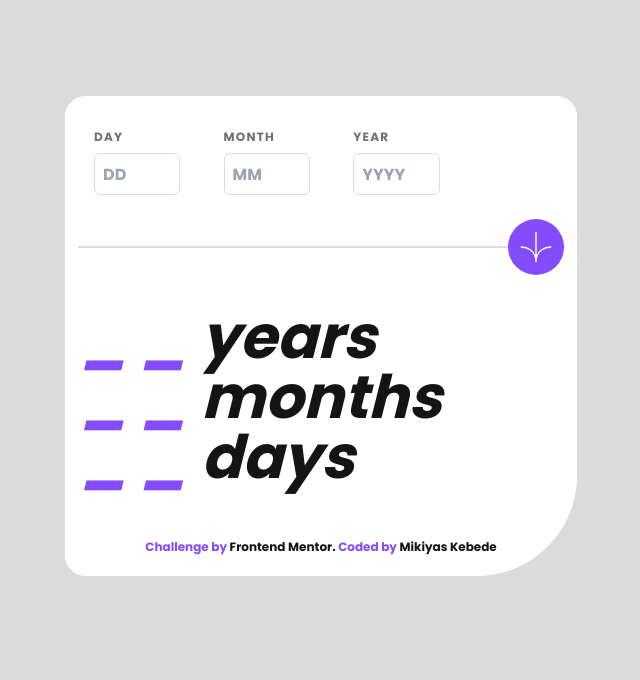
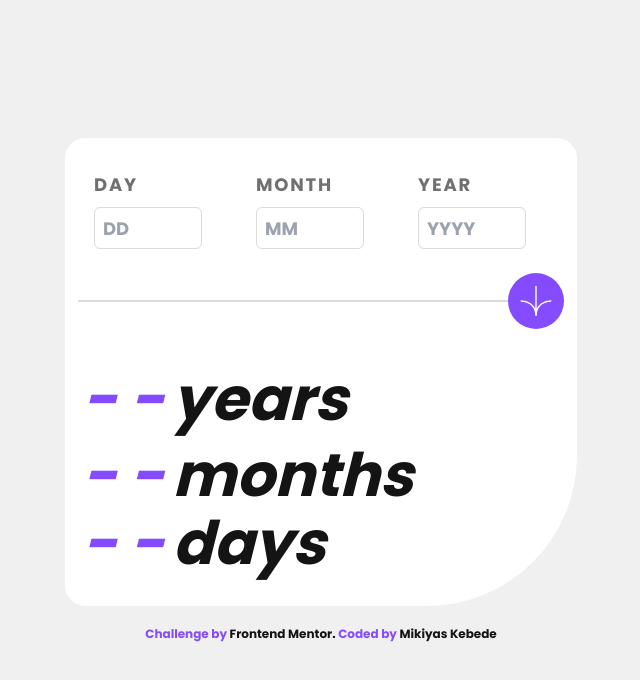
Before and after one commit to Miki0035/vue-age-calculator-app, a Vue app: page / in a window 1280 px wide. Shown: the top 680 px of the page, without its empty margins (319-959 px from the left). Built offline with nearby package versions, Linux system fonts and the light colour scheme.

Commit message:
fixed issues from feedback

```diff
--- a/src/App.vue
+++ b/src/App.vue
@@ -1,13 +1,15 @@
 <template>
-  <article class="bg-lightGrey w-full h-screen flex justify-center items-center">
+  <section
+    class="bg-offWhite w-full h-screen flex flex-col justify-center items-center"
+  >
     <div
-      class="bg-white absolute top-24 rounded-br-[100px] rounded-t-[20px] rounded-bl-[20px] flex flex-col border border-white items-center mx-2 w-full w-96 sm:w-3/5 lg:w-2/5"
+      class="bg-white rounded-br-[100px] rounded-t-[20px] rounded-bl-[20px] flex flex-col border border-white items-center mx-2 w-5/6 sm:w-3/5 lg:w-2/5 lg:rounded-br-[150px]"
     >
       <form
         @submit.prevent="handleSubmit"
         class="flex flex-col justify-center w-full py-5 px-3"
       >
-        <div class="flex my-3 mx-4 w-full sm:w-96 lg:w-4/5">
+        <div class="flex my-3 mx-4 w-full sm:w-96 md:w-full">
           <div class="flex flex-col">
             <label
               htmlFor="day"
@@ -96,30 +98,38 @@
           />
         </div>
       </form>
+      <div class="w-full h-full flex flex-col px-4 pb-8 italic">
         <div
-        class="w-full h-full flex flex-col px-4 pb-8 text-4xl italic sm:text-5xl md:text-6xl"
+          class="flex my-2 text-offBlack font-bold font-poppinsExtraBold text-5xl sm:text-5xl md:text-6xl"
         >
-        <div class="text-offBlack font-bold font-poppinsExtraBold">
-          <span class="text-purple">{{ answerYear ? answerYear : "_ _" }}</span>
+          <span class="text-purple mr-2"> {{ answerYear }}</span>
           years
         </div>
-        <div class="text-offBlack font-bold">
-          <span class="text-purple">{{
-            answerMonth ? answerMonth : "_ _"
-          }}</span>
+        <div
+          class="flex my-2 text-offBlack font-bold font-poppinsExtraBold text-5xl sm:text-5xl md:text-6xl"
+        >
+          <span class="text-purple mr-2">{{ answerMonth }}</span>
           months
         </div>
-        <div class="text-offBlack font-bold">
-          <span class="text-purple">{{ answerDay ? answerDay : "_ _" }}</span>
+        <div
+          class="flex text-offBlack font-bold font-poppinsExtraBold text-5xl sm:text-5xl md:text-6xl"
+        >
+          <span class="text-purple mr-2">{{ answerDay }}</span>
           days
+        </div>
       </div>
     </div>
     <div class="text-center text-xs text-purple my-5">
       Challenge by
-        <a href="https://www.frontendmentor.io?ref=challenge" target="_blank" class=" text-offBlack hover:underline">
+      <a
+        href="https://www.frontendmentor.io?ref=challenge"
+        target="_blank"
+        class="text-offBlack hover:underline"
+      >
         Frontend Mentor.
       </a>
-        <br class="block md:hidden"> Coded by
+      <br class="block md:hidden" />
+      Coded by
       <a
         href="https://www.linkedin.com/in/mikiyas-kebede-b661aa225/"
         target="_blank"
@@ -128,8 +138,7 @@
         Mikiyas Kebede
       </a>
     </div>
-    </div>
-  </article>
+  </section>
 </template>
 
 <script lang="ts">
@@ -137,13 +146,12 @@ import { reactive, ref, toRefs } from "vue";
 export default {
   setup() {
     const date = new Date();
-    console.log(date.getDate());
     const inputBorder = ref(
-      "border text-offBlack font-bold outline-0  px-2 w-2/3 h-8 rounded-md focus:border-purple focus:outline-none outline-none lg:py-5 lg:mt-2"
+      "border text-offBlack  text-sm font-bold outline-0  px-1 w-2/3 h-8 rounded-md focus:border-purple focus:outline-none outline-none lg:py-5 lg:px-2 lg:mt-2  md:text-lg"
     );
     const inputErrorBorder = ref("border-lightRed");
     const labelText = ref(
-      "uppercase text-xs tracking-widest font-bold sm:text-md"
+      "uppercase text-xs tracking-widest font-bold sm:text-md lg:text-lg"
     );
     const labelErrorText = ref("text-lightRed");
     //for errors
@@ -161,18 +169,16 @@ export default {
 
     //for output
     const answer = reactive({
-      answerDay: "",
-      answerMonth: "",
-      answerYear: "",
+      answerDay: "- -",
+      answerMonth: "- -",
+      answerYear: "- -",
     });
 
     //handle Submit
     const handleSubmit = () => {
       if (validateForm()) {
-        console.log("No submitted");
       } else {
         calculateAge();
-        console.log("form submitted");
       }
     };
 
@@ -280,11 +286,14 @@ export default {
       //calculate the year
       if (parseInt(formValues.year) > date.getFullYear()) {
         answer.answerYear = (
-          parseInt(formValues.year) - date.getFullYear()
+          parseInt(formValues.year) -
+          (date.getFullYear() - 1)
         ).toString();
       } else {
         answer.answerYear = (
-          date.getFullYear() - parseInt(formValues.year)
+          date.getFullYear() -
+          1 -
+          parseInt(formValues.year)
         ).toString();
       }
     };
```
Lines whose indentation alone changed are shown as unchanged.
